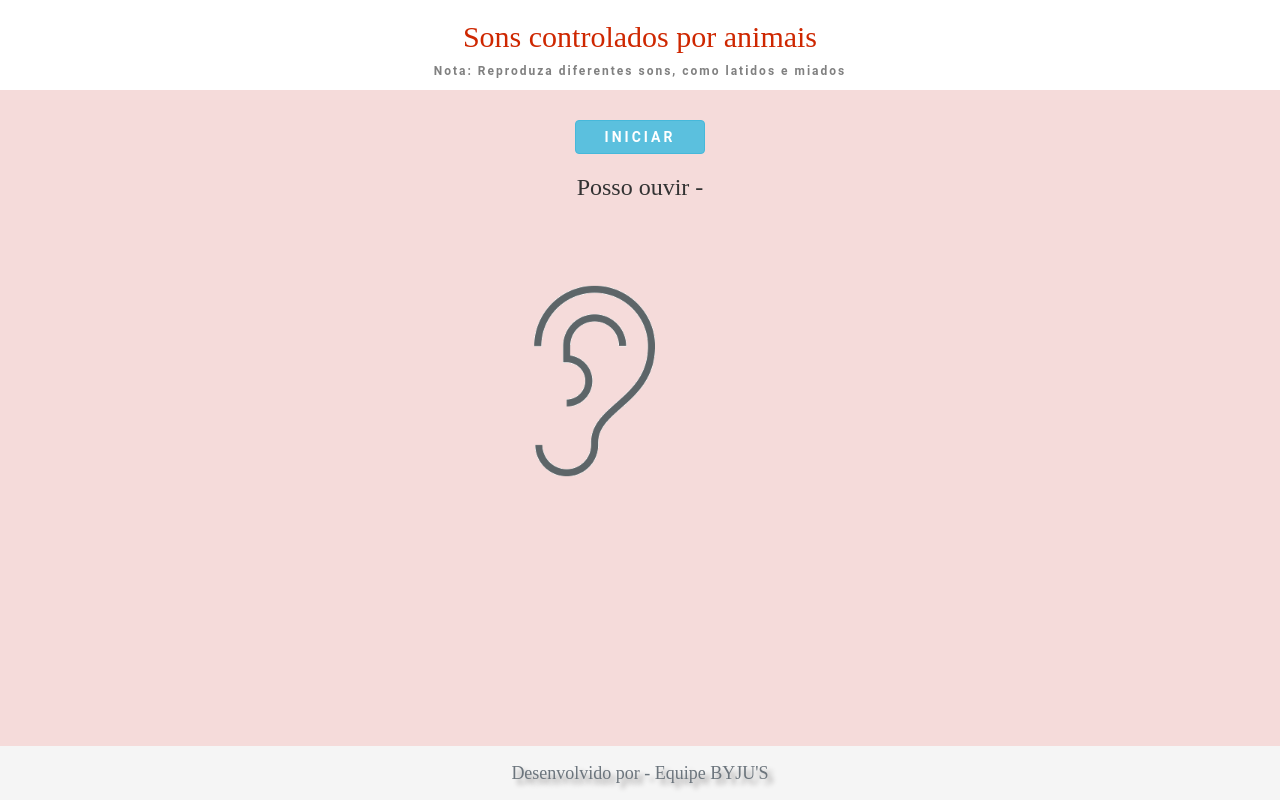
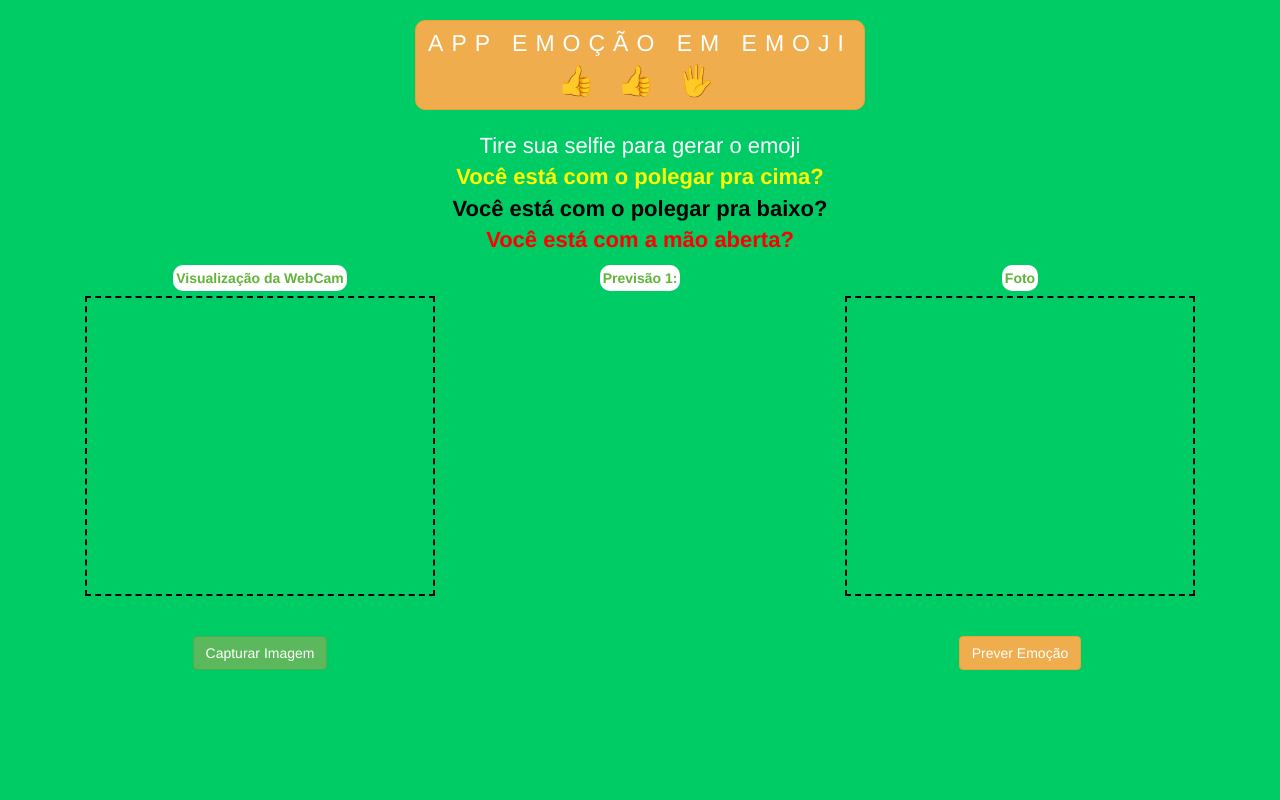
Before and after one commit to gabrielsz00/atividades, a plain HTML site: page index.html in a window 1280 px wide. Drawn offline with nearby package versions, Linux system fonts and the light colour scheme; a script that the page names is missing; a web font is replaced by a local one.

Commit message:
Add files via upload

```diff
--- a/index.html
+++ b/index.html
@@ -1,34 +1,64 @@
+
 <html>
   <head>
-    <title>App web Identificador de Sons</title>
+    <title>Emoção em</title>
     <meta name="viewport" content="width=device-width, initial-scale=1.0">
     <link rel="stylesheet" href="https://maxcdn.bootstrapcdn.com/bootstrap/3.4.0/css/bootstrap.min.css">
     <script src="https://ajax.googleapis.com/ajax/libs/jquery/3.4.1/jquery.min.js"></script>
     <script src="https://maxcdn.bootstrapcdn.com/bootstrap/3.4.0/js/bootstrap.min.js"></script>
+
     <script src="https://unpkg.com/ml5@0.4.3/dist/ml5.min.js"></script>
-    <link rel="preconnect" href="https://fonts.gstatic.com">
-<link href="https://fonts.googleapis.com/css2?family=Akaya+Telivigala&display=swap" rel="stylesheet">
+    <script src="https://cdnjs.cloudflare.com/ajax/libs/webcamjs/1.0.26/webcam.js"></script>
+
     <link rel="stylesheet" type="text/css" href="style.css">
   </head>
 
   <body>
-    <div class="col-xs-12 header_div text-center">
-      <h2>Sons controlados por animais</h2>
-      <p>Nota: Reproduza diferentes sons, como latidos e miados</p>
-    </div>
-    <div class="col-xs-12 main_div">
+  <div class="container">
       <center>
-      <button class="btn btn-info" onclick="startClassification();"> INICIAR </button>
-      <h4 id="result_count"> </h4>
-      <h3 id="result_label">Posso ouvir - </h3>
+<h3 class="btn btn-warning heading">APP EMOÇÃO EM EMOJI<br>
+<span>&#x1F44D;</span>
+<span>&#x1F44D;</span>
+<span>&#x1F590; </span>
+ </h3>
+      <br><br>
+
+      <p style="font-size: 22px;" id="texto">Tire sua selfie para gerar o emoji
+      	<br>
+        <b style="color: yellow">Você está com o polegar pra cima?</b>
         <br>
-        <img id="animal_image" src="listen.gif" width="300" height="300">
-      </center>
+        <b style="color: black">Você está com o polegar pra baixo?</b>
+        <br>
+        <b style="color: red">Você está com a mão aberta?</b>
+        <br>
+      </p>
+
+      <div class="col-md-4 col-sm-12 col-xs-12">
+        <label>Visualização da WebCam</label>
+        <div id="camera"></div>
+        <br><br>
+        <button onclick="takeSnapshot()" class="btn btn-success">Capturar Imagem</button>
       </div>
-      <div class="col-xs-12 copy_right_footer">
-        Desenvolvido por - Equipe BYJU'S
+      <div class="col-md-4 col-sm-12 col-xs-12">
+        <label>Previsão 1:</label>
+
+        <p class="emotionName" id="resultemotionname"></p>
+        <p class="emoji" id="updateemoji"></p>
+
+        <p class="emotionName" id="resultemotionname2"></p>
+        <p class="emoji" id="updateemoji2"></p>
 
       </div>
+ <div class="col-md-4 col-sm-12 col-xs-12">
+  <label>Foto</label>
+<div id="result"></div>
+<br> <br>
+<button onclick="check()" class="btn btn-warning">Prever Emoção</button>
+    </center>
+
+  </div>
+
 <script src="main.js"></script>
+
   </body>
 </html>
--- a/main.js
+++ b/main.js
@@ -1,63 +1 @@
-function startClassification(){
-    navigator.mediaDevices.getUserMedia({audio:true})
-    classifier = ml5.soundClassifier('https://teachablemachine.withgoogle.com/models/weLF_W5df/model.json', modelReady)
-}
-
-function modelReady(){
-    classifier.classify(gotResults)
-}
-
-function gotResults(error, results){
-    if(error){
-        console.error(error)
-    }
-    else{
-        console.log(results)
-        random_number_r = Math.floor(Math.random()*255)+1
-        random_number_g = Math.floor(Math.random()*255)+1
-        random_number_b = Math.floor(Math.random()*255)+1
-
-        document.getElementById("result_label").innerHTML = 'Posso ouvir - '+ results[0].label
-
-        document.getElementById("result_label").style.color = "rgb("+random_number_r+","+random_number_g+","+random_number_b+")"
-
-
-        img1= document.getElementById("animal_image")
-
-        cachorro = 0
-        gato = 0
-        vaca = 0
-        leao = 0
-
-
-        if(results[0].label=="Latido"){
-            img1.src = "cachorro.gif"
-cachorro = cachorro+1
-        }else
-        if(results[0].label=="Miado"){
-            img1.src = "gato.gif"
-gato = gato+1
-}else
-if(results[0].label=="Mugido"){
-    img1.src = "vaca.png"
-vaca = vaca+1
-}else
-if(results[0].label=="Rugido"){
-    img1.src = "leao.gif"
-leao = leao+1
-}
-else{
-    img1.src = "listen.gif"
-
-}
-
-
-
-
-
-
-    }
-
-
-
-}
+https://teachablemachine.withgoogle.com/models/XWpI2ynnd/model.json
--- a/style.css
+++ b/style.css
@@ -1,39 +1,40 @@
 body
 {
-  font-family: 'Roboto Slab', serif;
-  background: #f5dbda;
+  color: white;
+  background: #00cc66;
+}
+span
+{
+  font-size: 30px;
+}
+#camera , #result
+{
+  border: 2px dashed black;
+  width: 350px;
+  height: 300px;
+}
+#resultEmotionName ,#resultEmotionName2
+{
+  color: black;
+}
+.emotionName
+{
+  font-size: 40px;
+}
+.emoji
+{
+  font-size:48px;
+}
+.heading{
+  font-size: 23px;
+  border-radius: 10px;
+  letter-spacing: 8px;
 }
 
-.header_div
-  {
-  background: white;
-  color: #ce2700;
-  }
-
-  .header_div p{
-    font-family: 'Roboto', sans-serif;
-    color: gray;
-    letter-spacing: 2px;
-    font-size: 12px;
-    font-weight: bold;
-  }
-  .main_div button{
-    font-family: 'Roboto', sans-serif;
-    margin-top: 30px;
-    width: 130px;
-    font-weight: bolder;
-    letter-spacing: 3px;
-  }
-  .copy_right_footer {
-   position: fixed;
-   color: #6c757d;
-   bottom: 0;
-   width: 100%;
-   font-size: 18px;
-   background-color: #f5f5f5;
-   line-height: 3;
-   text-align: center;
-   text-shadow: 5px 5px 5px rgb(151, 149, 149);
+label{
+  font-size: 14px;
+  color: #62b33a;
+  padding: 3px;
+  border-radius: 10px;
+  background-color: white;
 }
-
-#animal_image
```
